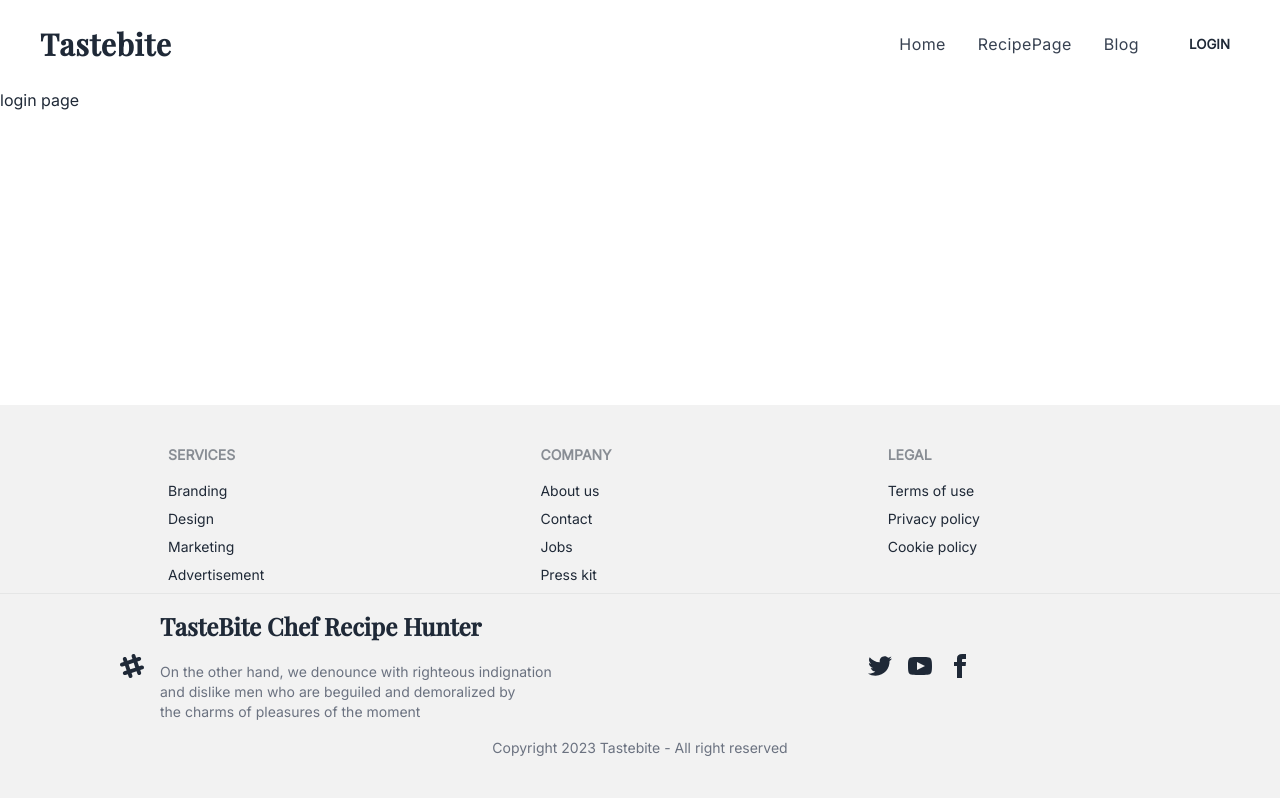
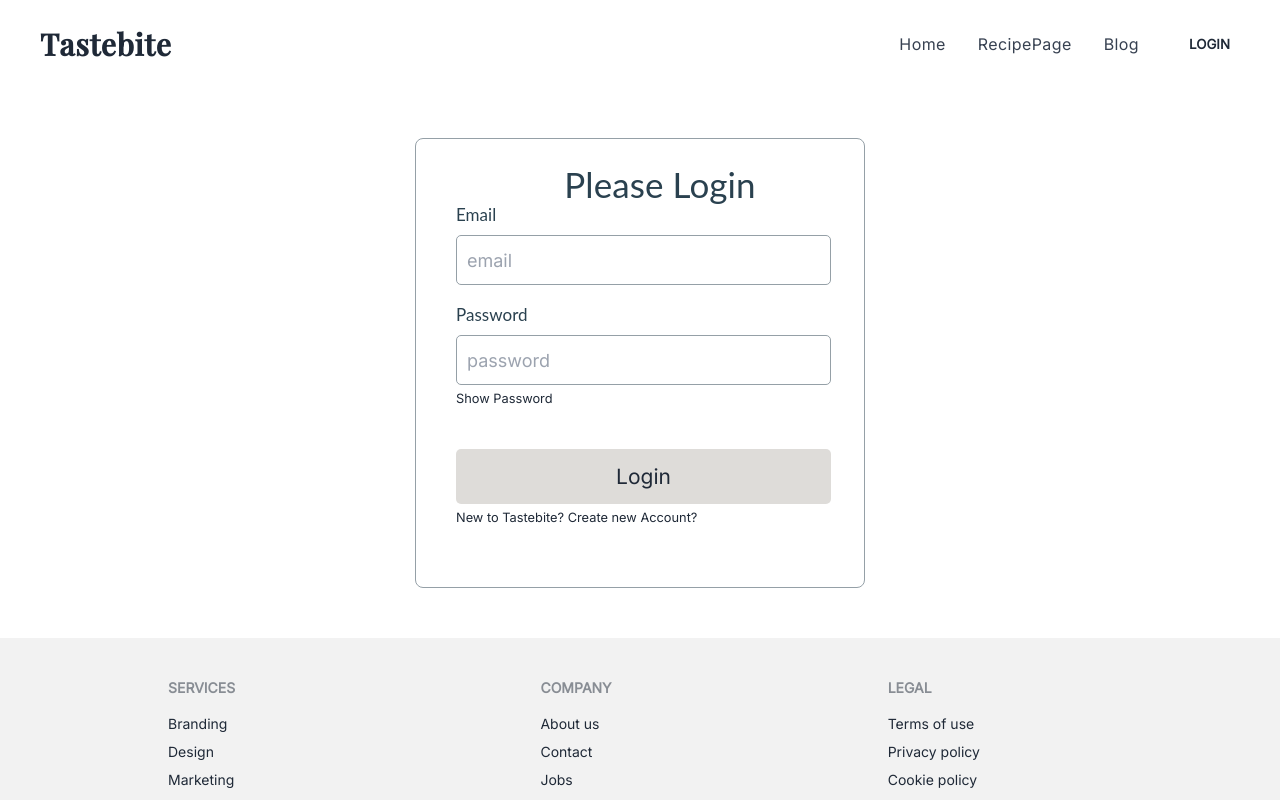
Before and after one commit to emon83/taste-bite-client, a React (Vite) app: page /login in a window 1280 px wide. Shown: the top 800 px of the page. Built offline with nearby package versions, Linux system fonts and the light colour scheme.

Commit message:
login and registration from create

```diff
--- a/src/layout/MainLayout/MainLayout.jsx
+++ b/src/layout/MainLayout/MainLayout.jsx
@@ -8,7 +8,7 @@ const MainLayout = () => {
   return (
     <div>
       <Header></Header>
-      <div className="h-[calc(100vh-483px)] ">
+      <div className="">
         <Outlet></Outlet>
       </div>
       <Footer></Footer>
--- a/src/pages/Home/Home/Home.css
+++ b/src/pages/Home/Home/Home.css
@@ -0,0 +1,10 @@
+.hero-img img{
+    width: 750px;
+    height: 400px;
+}
+.banner-title{
+    font-family: 'Playfair Display', serif;
+}
+.banner-text{
+    border-radius: 5px;
+}
--- a/src/pages/Home/Home/Home.jsx
+++ b/src/pages/Home/Home/Home.jsx
@@ -1,11 +1,26 @@
-import React from 'react';
+import React from "react";
+import img from '../../../images/banner-cake.jpg'
+import './Home.css'
 
 const Home = () => {
-    return (
-        <div>
-            this is home
+  return (
+    <div className="mx-20 lg:mx-40 my-10">
+      <div className="lg:flex items-center">
+        <div className="hero-img">
+            <img src={img} alt="" />
         </div>
-    );
+        <div className="banner-text p-12 bg-sky-100">
+            <h1 className="banner-title text-7xl font-semibold">Might Super Cheesecake</h1>
+            <h5 className="text-xl my-6">
+                Look no further for a creamy and<br />
+            ultra smooth classic cheesecake <br />
+            recipe! no one can deny  its simple <br />
+            decadence
+            </h5>
+        </div>
+      </div>
+    </div>
+  );
 };
 
 export default Home;
--- a/src/pages/Login/Login.css
+++ b/src/pages/Login/Login.css
@@ -0,0 +1,60 @@
+.form__container {
+    width: 450px;
+    height: 450px;
+    margin: 50px auto;
+    border: 1px solid #95a0a7;
+    border-radius: 8px;
+    padding-left: 40px;
+  }
+
+  .form__title {
+    font-family: "Lato";
+    font-style: normal;
+    text-align: center;
+    font-weight: 400;
+    font-size: 35px;
+    line-height: 42px;
+    letter-spacing: 0.0025em;
+    color: #2a414f;
+  }
+
+  .form-control {
+    margin-bottom: 20px;
+  }
+
+  .form-control label {
+    display: block;
+    font-family: "Lato";
+    font-style: normal;
+    font-weight: 400;
+    font-size: 17px;
+    line-height: 20px;
+    letter-spacing: 0.0015em;
+    margin-bottom: 10px;
+    color: #2a414f;
+  }
+
+  .form-control input {
+    width: 375px;
+    height: 50px;
+    border: 1px solid #95a0a7;
+    border-radius: 5px;
+    font-size: 18px;
+    padding-left: 10px;
+  }
+
+  .btn__submit {
+    width: 375px;
+    height: 55px;
+    background: rgba(145, 139, 129, 0.3);
+    border-radius: 5px;
+    margin-top: 20px;
+    border: none;
+    font-size: 21px;
+    line-height: 25px;
+    letter-spacing: 0.0015em;
+  }
+
+  .btn__submit:hover {
+    background: rgba(86, 84, 81, 0.5);
+  }
--- a/src/pages/Login/Login.jsx
+++ b/src/pages/Login/Login.jsx
@@ -1,10 +1,39 @@
-import React from 'react';
+import React, { useState } from 'react';
+import './Login.css'
+import { Link } from "react-router-dom";
 
 const Login = () => {
+    const [show, setShow] = useState(false);
+
+    const handleLogIn = event => {
+        event.preventDefault();
+
+        const form = event.target;
+        const email =  form.email.value;
+        const password = form.password.value;
+        console.log(email, password);
+    }
     return (
-        <div>
-            login page
+        <div className="form__container">
+      <h2 className="form__title mt-6">Please Login</h2>
+      <form onSubmit={handleLogIn}>
+        <div className="form-control">
+          <label htmlFor="email">Email</label>
+          <input type="email" placeholder='email' name="email" id="" required />
         </div>
+        <div className="form-control">
+          <label htmlFor="password">Password</label>
+          <input type={show ? 'text' : 'password'} placeholder='password' name="password" id="" required />
+          <p onClick={()=>setShow(!show)}><small>
+            {
+              show ? <span>Hide Password</span> : <span>Show Password</span>
+            }
+            </small></p>
+        </div>
+        <input className="btn__submit" type="submit" value="Login" />
+      </form>
+      <p><small>New to Tastebite? <Link to="/register">Create new Account?</Link></small></p>
+    </div>
     );
 };
 
--- a/src/pages/Register/Register.css
+++ b/src/pages/Register/Register.css
@@ -0,0 +1,8 @@
+.form_container{
+    width: 450px;
+    height: 650px;
+    margin: 50px auto;
+    border: 1px solid #95a0a7;
+    border-radius: 8px;
+    padding-left: 40px;
+}
--- a/src/pages/Register/Register.jsx
+++ b/src/pages/Register/Register.jsx
@@ -1,10 +1,50 @@
-import React from 'react';
+import React, { useState } from 'react';
+import { Link } from "react-router-dom";
+import './Register.css'
 
 const Register = () => {
+    const [show, setShow] = useState(false);
+
+    const handleRegister = event => {
+        event.preventDefault();
+
+        const form = event.target;
+        const name =  form.name.value;
+        const photoURL = form.photo.value;
+        const email = form.email.value;
+        const password = form.password.value;
+        console.log(name, photoURL, email, password);
+    }
     return (
-        <div>
-            register page
+        <div className="form_container">
+      <h2 className="form__title mt-8">Please Register</h2>
+      <form onSubmit={handleRegister}>
+        <div className="form-control">
+          <label htmlFor="text">Name</label>
+          <input type="text" name="name" id="" required />
         </div>
+        <div className="form-control">
+          <label htmlFor="text">Photo URL</label>
+          <input type="text" name="photo" id="" required />
+        </div>
+        <div className="form-control">
+          <label htmlFor="email">Email</label>
+          <input type="email" placeholder='email' name="email" id="" required />
+        </div>
+        <div className="form-control">
+          <label htmlFor="password">Password</label>
+          <input type={show ? 'text' : 'password'} placeholder='password' name="password" id="" required />
+          <p onClick={()=>setShow(!show)}><small>
+            {
+              show ? <span>Hide Password</span> : <span>Show Password</span>
+            }
+            </small></p>
+        </div>
+        <input className="btn__submit" type="submit" value="Sign Up" />
+      </form>
+      <p><small>Already have an account? <Link to="/login">Login</Link></small></p>
+      {/* <p className="text-error">{error}</p> */}
+    </div>
     );
 };
 
--- a/src/pages/shared/Header/Header.jsx
+++ b/src/pages/shared/Header/Header.jsx
@@ -5,7 +5,7 @@ import './Header.css'
 const Header = () => {
     const [isMenuOpen, setIsMenuOpen] = useState(false);
     return (
-      <div className='px-4 py-5 mx-auto sm:max-w-xl md:max-w-full lg:max-w-screen-xl md:px-24 lg:px-8'>
+      <div className='py-5 mx-auto sm:max-w-xl md:max-w-full lg:max-w-screen-xl md:px-24 lg:px-8'>
         <div className='relative flex items-center justify-between'>
           <Link
             to='/'
```
Also changed, not shown: 1 other file (tests, documents, lock files or other folders).
